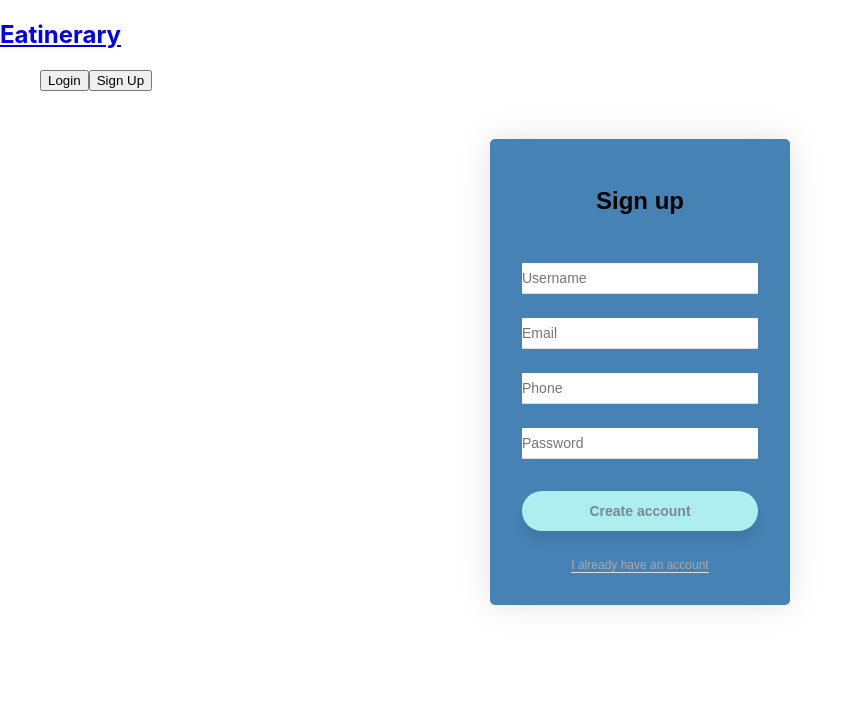
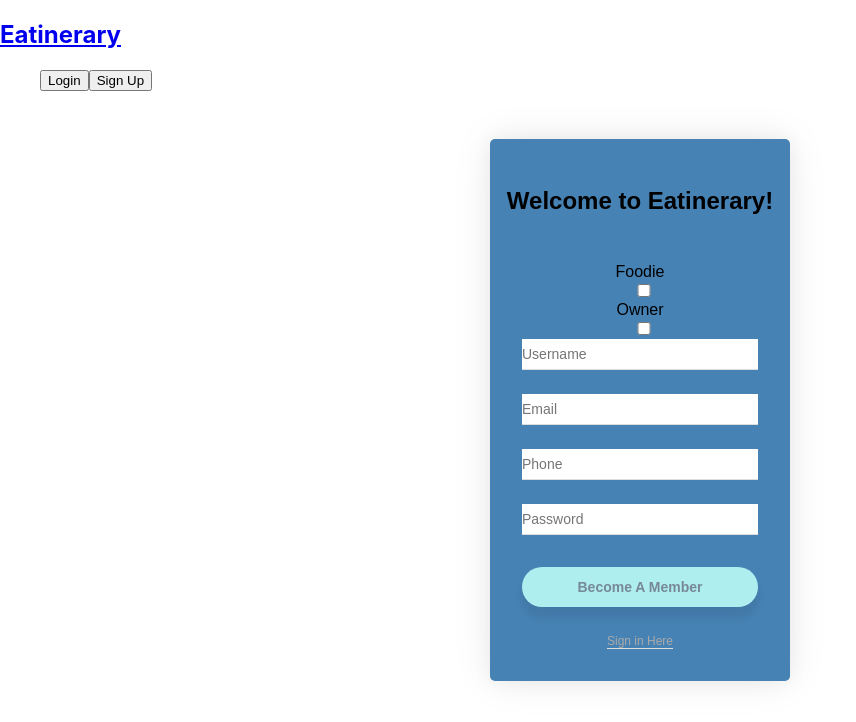
Before and after one commit to C-Guadagnino/Eatinerary, a React (Create React App) app in the folder ghi/app/: page /signup in a window 1280 px wide. Shown: the top 722 px of the page, without its empty margins (0-856 px from the left). Built offline with nearby package versions, Linux system fonts and the light colour scheme; no server answers.

Commit message:
switching branches

```diff
--- a/ghi/app/src/users/Login.js
+++ b/ghi/app/src/users/Login.js
@@ -28,16 +28,6 @@ function Login(props) {
               <CardHeading>Sign in</CardHeading>
             </CardHeader>
 
-            <CardFieldset>
-                <CardInput
-                  onChange={e => setPassword(e.target.value)}
-                  value={password}
-                  placeholder='Password'
-                  type='password'
-                  required
-                />
-                <CardIcon className='fa fa-eye' eye small />
-              </CardFieldset>
             <CardBody>
               <CardFieldset>
                 <CardInput
--- a/ghi/app/src/users/SignUp.js
+++ b/ghi/app/src/users/SignUp.js
@@ -18,6 +18,8 @@ function SignUp(props) {
   const [email, setEmail] = useState('');
   const [phone, setPhone] = useState('');
   const [password, setPassword] = useState('');
+  const [isFoodie, setIsFoodie] = useState("");
+  const [isOwner, setIsOwner] = useState("");
 
   if (token) {
     return <Navigate to="/" />;
@@ -25,8 +27,24 @@ function SignUp(props) {
   return (
     <CardWrapper>
       <CardHeader>
-        <CardHeading>Sign up</CardHeading>
+        <CardHeading>Welcome to Eatinerary!</CardHeading>
       </CardHeader>
+
+      <CardBody>
+        <CardFieldset>
+          <CardBody> Foodie
+          <CardInput onChange={e => setIsFoodie(e.target.value)} value={isFoodie} placeholder="Foodie?" type="checkbox" required />
+          </CardBody>
+        </CardFieldset>
+      </CardBody>
+      <CardBody>
+        <CardFieldset>
+          <CardBody> Owner
+          <CardInput onChange={e => setIsOwner(e.target.value)} value={isOwner} placeholder="Foodie?" type="checkbox" required />
+          </CardBody>
+        </CardFieldset>
+      </CardBody>
+
       <CardBody>
         <CardFieldset>
           <CardInput onChange={e => setUsername(e.target.value)} value={username} placeholder="Username" type="text" required />
@@ -46,11 +64,11 @@ function SignUp(props) {
         </CardFieldset>
 
         <CardFieldset>
-          <CardButton onClick={() => signup(username, email, phone, password)} type="button">Create account</CardButton>
+          <CardButton onClick={() => signup(username, email, phone, password)} type="button">Become A Member</CardButton>
         </CardFieldset>
         <CardFieldset>
           <NavLink to="/login">
-            <CardLink>I already have an account</CardLink>
+            <CardLink>Sign in Here</CardLink>
           </NavLink>
         </CardFieldset>
       </CardBody>
```
